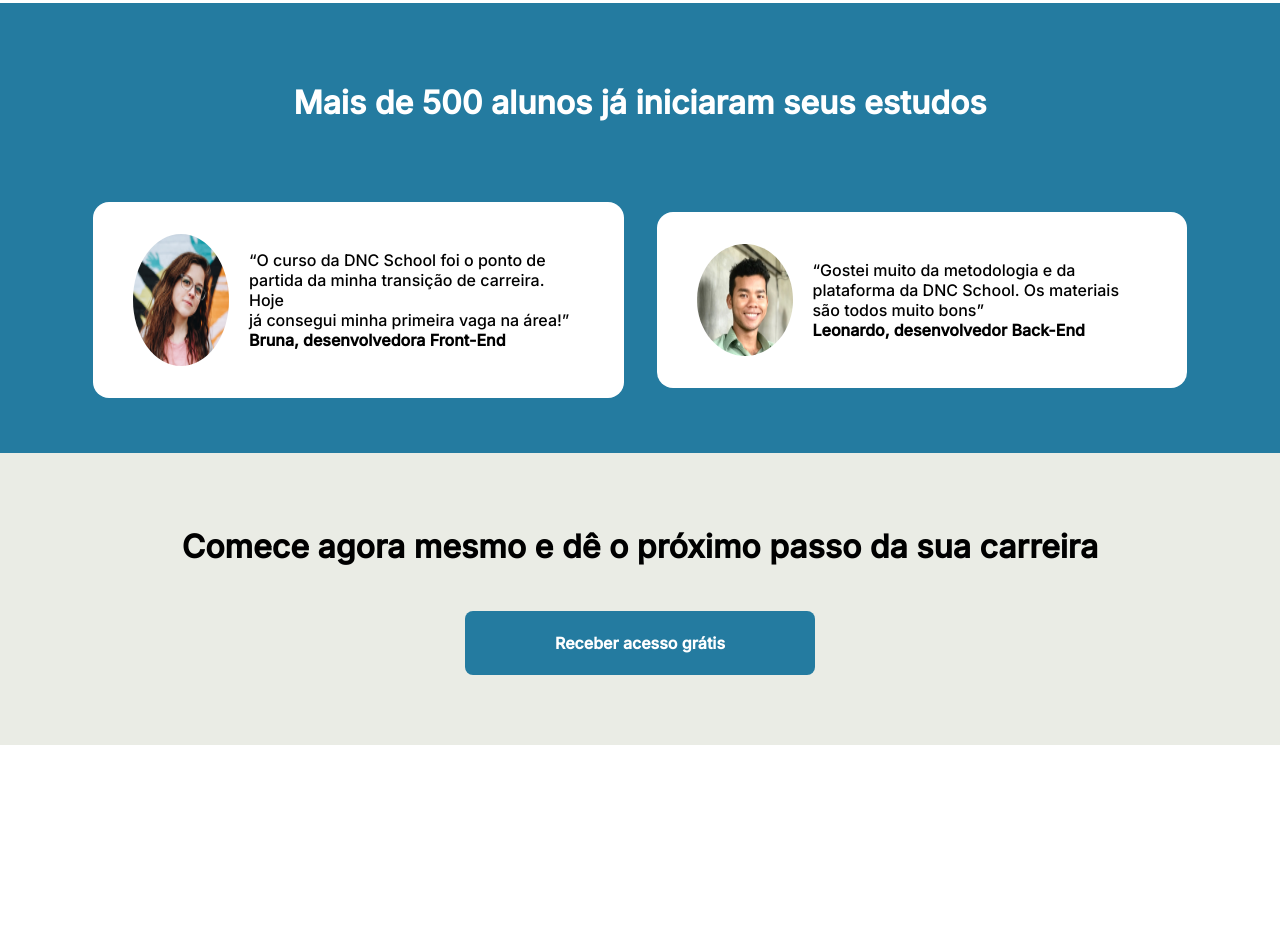
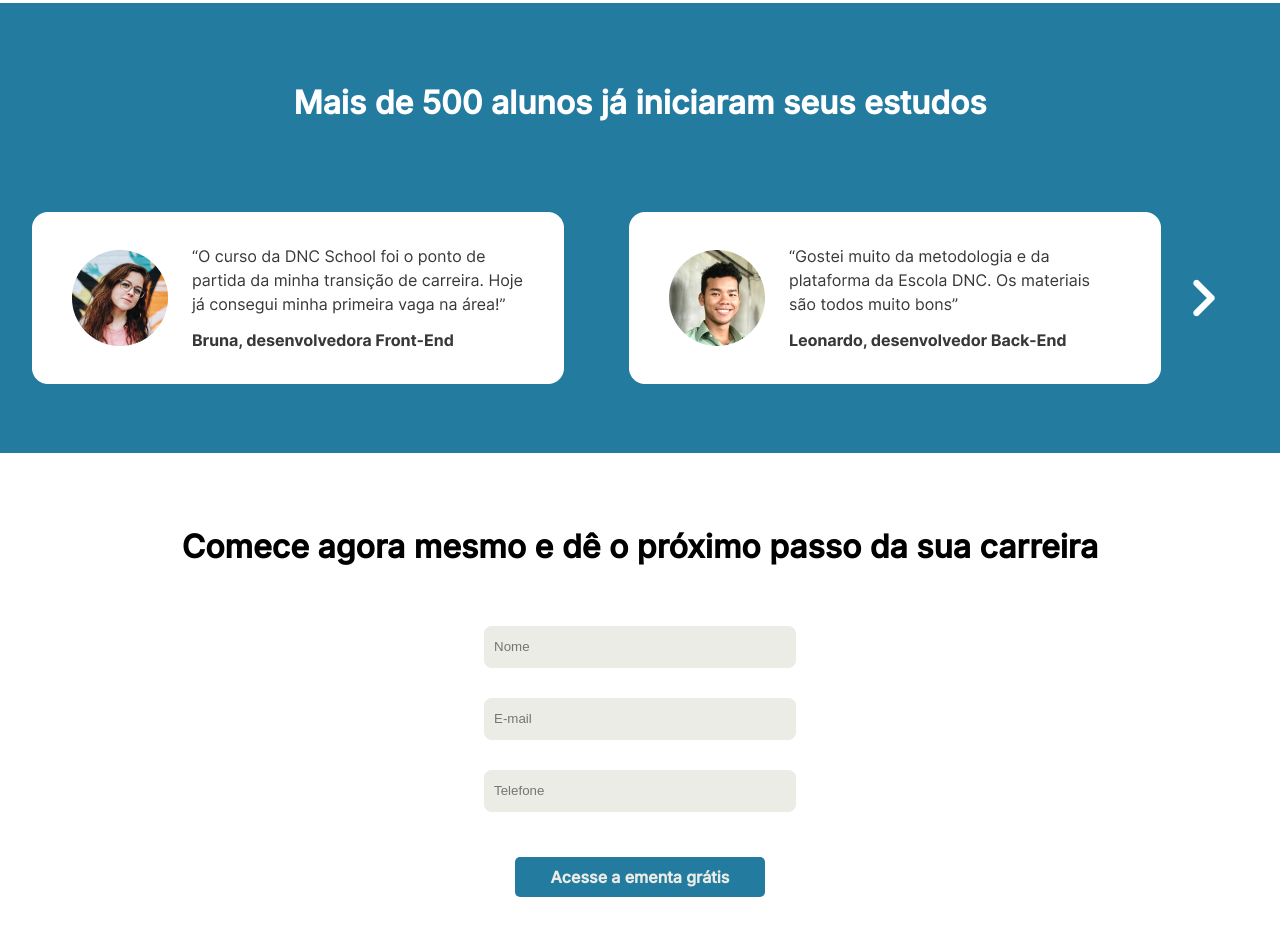
Before and after one commit to rodrigo-falcao/LandingPage-DNC, a plain HTML site: page index.html in a window 1280 px wide. Shown: the part 1154-2104 px from the top of the page. Before the commit the page ends 1899 px from the top, so only its background shows below. Drawn offline with Linux system fonts and the light colour scheme.

Commit message:
atualização da revisão

```diff
--- a/index.html
+++ b/index.html
@@ -13,7 +13,7 @@
 <body>
     <header>
         <div id="menu">
-        <img src="assets/logoDNC.png" alt="EscolaDNC">
+        <a href="index.html"><img src="assets/logoDNC.png" alt="EscolaDNC" ></a>
         </div>
         <div class="widthPagina">
             <h1>Dê os primeiros passos da
@@ -24,9 +24,6 @@
                 fundamentos para construir experiências efetivas.
             </h4>
         </div>
-
-
-
     </header>
     <nav>
         <div class="widthPagina navegacaotopo" >
@@ -48,8 +45,7 @@
     </nav>
     <section id="opcao1" class="widthPagina">
         <div class="superior">
-            <iframe width="560" height="315" src="https://www.youtube.com/embed/zGqfhABODJA" title="YouTube video player" frameborder="0" allow="accelerometer; autoplay; clipboard-write; encrypted-media; gyroscope; picture-in-picture; web-share"
-            allowfullscreen></iframe>
+            <iframe width="560" height="315" src="https://www.youtube.com/embed/9wA5SYrALz8" title="YouTube video player" frameborder="0" allow="accelerometer; autoplay; clipboard-write; encrypted-media; gyroscope; picture-in-picture; web-share" allowfullscreen></iframe>
         </div>
         <div id="lateralOpcao1">
             <h3>Aprenda com especialistas e <br>comece seu primeiro projeto</h3>
@@ -63,29 +59,14 @@
             </p>
         </div>
     </section>
-    <section id="opcao2">
-        <div id="alunos">
-            <h2>Mais de 500 alunos já iniciaram seus estudos</h2>
-        </div>
-        <div id="depoimentos" class="widthPagina">
-            <div class="alunos">
-                <img src="assets/imagemMenina.png" alt="">
-                <p>
-                    “O curso da DNC School foi o ponto de<br>
-                    partida da minha transição de carreira. Hoje <br>
-                    já consegui minha primeira vaga na área!”<br>
-                    <strong>Bruna, desenvolvedora Front-End</strong>
-                </p>
-            </div>
-            <div class="alunos">
-                <img src="assets/imagemMenino.png" alt="" srcset="">
-                <P>
-                    “Gostei muito da metodologia e da <br>
-                    plataforma da DNC School. Os materiais<br>
-                    são todos muito bons”<br>
-                    <strong>Leonardo, desenvolvedor Back-End</strong>
-                </P>
-            </div>
+    <section id="carrossel">
+        <h2>Mais de 500 alunos já iniciaram seus estudos</h2>
+        <div id="cards">
+            <img id="seta-esquerda" class="button" onclick="RolarParaEsquerda()"  src="./assets/Vectorleft.png" alt="">
+            <img id="Bruna" class="cards" src="./assets/Bruna.png" alt="Depoimento leonardo">
+            <img id="Leonardo" class="cards" src="./assets/Leonardo.png" alt="Depoimento aluno">
+            <img id="Samantha" class="cards" src="./assets/Samantha.png" alt="Depoimento Samantha">
+            <img id="seta-direita" class="button" onclick="RolarParaDireita()" src="./assets/Vector.png" alt="">
         </div>
     </section>
     <footer>
@@ -93,8 +74,15 @@
             <h2>
                 Comece agora mesmo e dê o próximo passo da sua carreira
             </h2>
-            <a href="">Receber acesso grátis</a>
+            <form action="https://api.sheetmonkey.io/form/4DynN3PLvBjJxB72asEHAL" method="post">
+                <input type="text" placeholder="Nome" name="Name" required><br>
+                <input type="text" placeholder="E-mail" name="Email" required><br>
+                <input type="text" placeholder="Telefone" name="Phone" required><br>
+                <input type="hidden" name="Created" value="x-sheetmonkey-current-date-time" />
+                <button type="submit">Acesse a ementa grátis</button><br>
+            </form>
         </div>
     </footer>
+    <script src="index.js"></script>
 </body>
 </html>
--- /dev/null
+++ b/index.js
@@ -0,0 +1,19 @@
+const Leonardo = window.document.getElementById("Leonardo")
+const Bruna = window.document.getElementById("Bruna")
+const Samantha = window.document.getElementById("Samantha")
+const setaEsquerda = window.document.getElementById("seta-esquerda")
+const setaDireita = window.document.getElementById("seta-direita")
+
+function RolarParaDireita() {
+    Bruna.style = "display:none"
+    Samantha.style = "display:flex"
+    setaDireita.style = "display:none"
+    setaEsquerda.style = "display:flex"
+}
+
+function RolarParaEsquerda() {
+    Bruna.style = "display:flex"
+    Samantha.style = "display:none"
+    setaDireita.style = "display:flex"
+    setaEsquerda.style = "display:none"
+}
--- a/style.css
+++ b/style.css
@@ -1,3 +1,4 @@
+
 body {
     margin: 0;
     padding: 0;
@@ -103,18 +104,17 @@ nav {
 
 /* Segunda descrição do conteúdo */
 
-#opcao2 {
+#carrossel {
     background-color: #247BA0;
     height: 450px;
 }
 
-#opcao2 h2 {
+#carrossel h2 {
     font-family: 'Inter';
     font-style: normal;
     font-weight: 700;
     font-size: 32px;
     color: #FFFFFF;
-
     text-align: center;
     padding-top: 80px;
 }
@@ -127,27 +127,46 @@ nav {
     gap: 33px;
 }
 
-.alunos {
-    display: flex;
-    width: 100%;
-    background-color: #FFFFFF;
-    border-radius: 16px;
-    font-family: 'Inter';
-    font-style: normal;
-    font-weight: 400;
-    font-size: 16px;
-    padding: 32px 40px;
-    gap: 20px;
+#cards {
+    display: grid;
+    grid-auto-flow: column;
 }
 
-.alunos img {
-    border-radius: 50%;
+.cards {
+    margin: 64px auto;
+}
+
+.button {
+    margin: auto 0;
+}
+
+#seta-esquerda {
+    display: none;
+    cursor: pointer;
+    margin: auto;
+}
+    #seta-esquerda:hover {
+        transform: translateY(-7px);
+        transition-duration: 0.3s;
+    }
+
+#seta-direita {
+    display: flex;
+    cursor: pointer;
+}
+    #seta-direita:hover {
+        transform: translateY(-7px);
+        transition-duration: 0.3s;
+    }
+
+#Samantha {
+    display: none;
 }
 
 /* Rodapé do site */
 
 footer {
-    background-color: #EAECE5;
+    background-color: #FFFFFF;
     padding: 70px 0;
 }
 
@@ -163,18 +182,40 @@ footer {
     line-height: 150%;
 }
 
-.footer a {
-    display: inline-block;
-    background-color: #247BA0;
-    padding: 20px 90px;
-    text-decoration: none;
+form{
     margin-top: 40px;
+}
 
+input {
+    height: 40px;
+    width: 300px;
+    border: none;
+    border-radius: 8px;
+    background: #EAECE5;
+    margin: 15px;
+    padding-left: 10px;
+}
+
+button {
+    height: 40px;
+    width: 250px;
+    background: #247BA0;
+    border-radius: 5px;
+    border: none;
     font-family: 'Inter';
     font-style: normal;
     font-weight: 700;
     font-size: 16px;
-    line-height: 150%;
-    color: #FFFFFF;
-    border-radius: 8px;
+    color: #EAECE5;
+    margin-top: 30px;
+    margin-bottom: 50px;
+    cursor: pointer;
 }
+
+    button:hover {
+        background-color: #318fb8;
+        color: white;
+        transform: translateY(-7px);
+        transition-duration: 0.5s;
+        box-shadow: 0px 15px 20px #1f5972;
+    }
```
Also changed, not shown: assets/Bruna.png (added), assets/Leonardo.png (added), assets/Samantha.png (added), assets/Vector.png (added), assets/Vectorleft.png (added).
